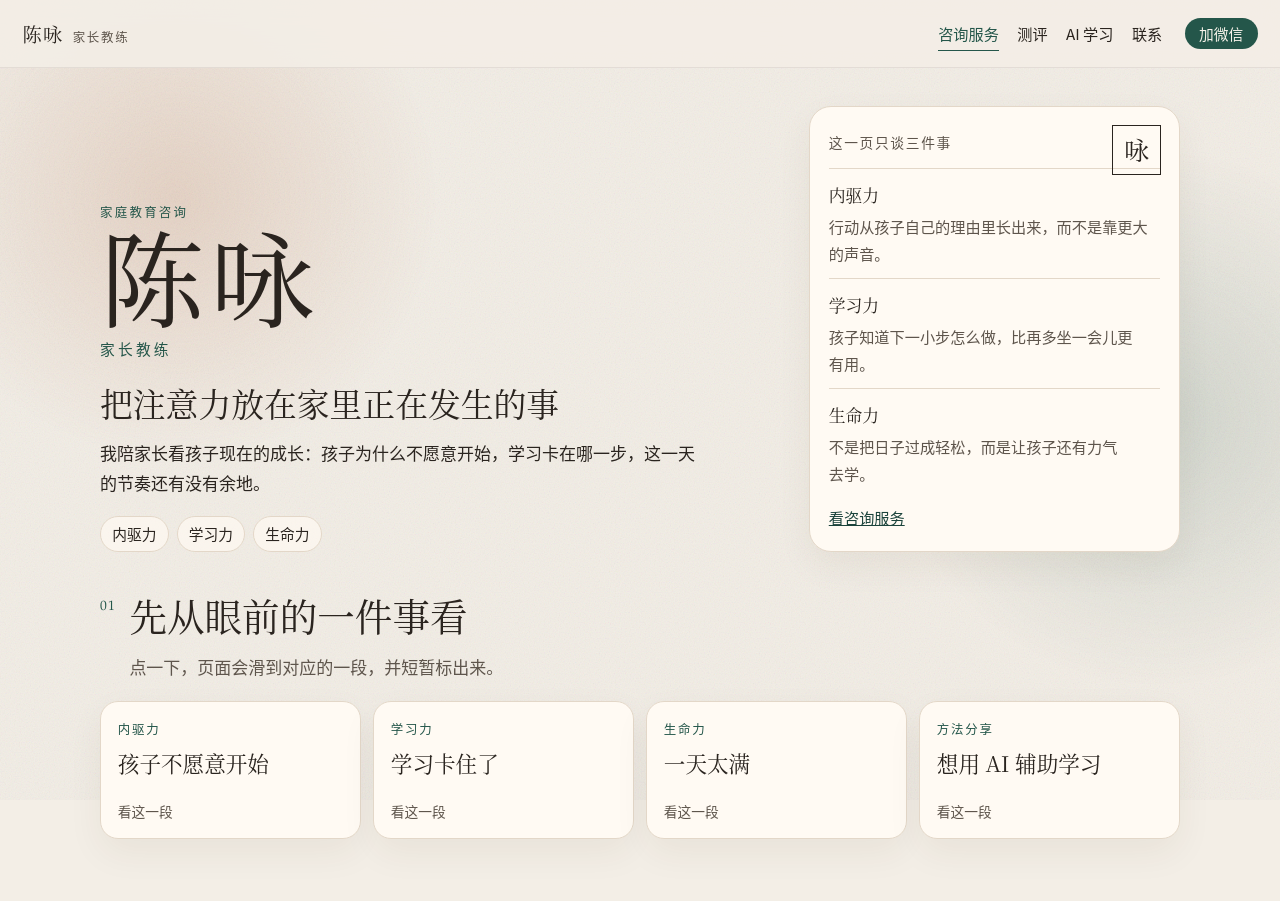
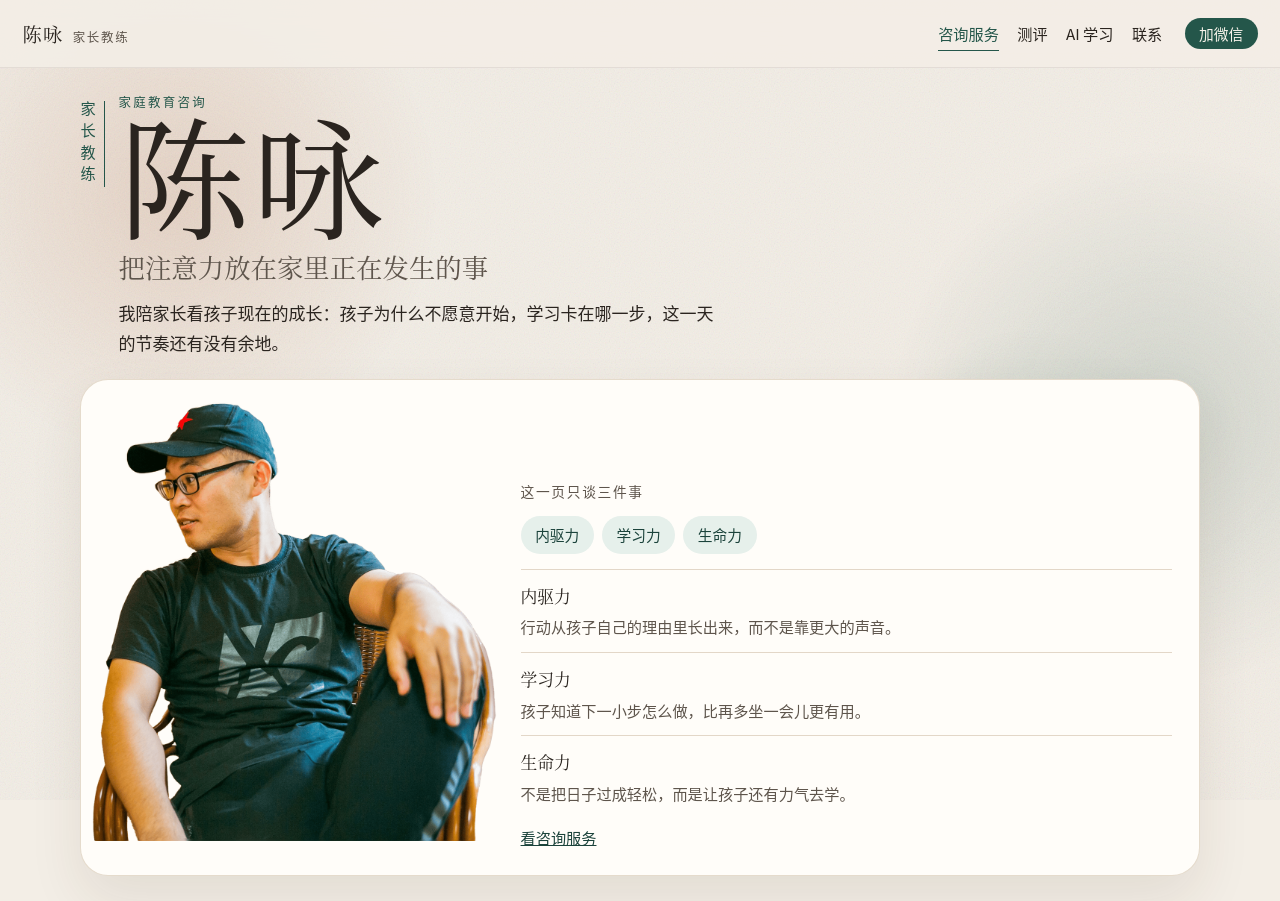
Before and after one commit to yongfc/chenyong-parent-coach, a plain HTML site: page index.html in a window 1280 px wide. Shown: the top 901 px of the page. Drawn offline with Linux system fonts and the light colour scheme.

Commit message:
Preview a poster-style hero with the portrait cutout.
Keep the approved copy, the WeChat QR, and the cream and sage palette. This commit stays off main.

Co-authored-by: 东凰 <yongfc@users.noreply.github.com>

```diff
--- a/index.html
+++ b/index.html
@@ -26,6 +26,8 @@
   <div class="atmosphere" aria-hidden="true">
     <div class="wash wash-a"><i></i></div>
     <div class="wash wash-b"><i></i></div>
+    <div class="wash wash-c"><i></i></div>
+    <div class="wash wash-d"><i></i></div>
     <div class="grain"></div>
   </div>
   <div class="progress-track" aria-hidden="true"><span class="progress-bar" data-scroll-bar></span></div>
@@ -45,20 +47,27 @@
     <main id="content">
     <div class="intro">
       <header class="hero-copy">
+        <div class="title-row">
+          <p class="side-label">家长教练</p>
+          <div class="title-stack">
             <p class="kicker">家庭教育咨询</p>
             <h1>陈咏</h1>
-        <p class="role">家长教练</p>
             <p class="display">把注意力放在家里正在发生的事</p>
             <p class="lede">我陪家长看孩子现在的成长：孩子为什么不愿意开始，学习卡在哪一步，这一天的节奏还有没有余地。</p>
-        <ul class="focus">
+          </div>
+        </div>
+      </header>
+      <aside class="hero-card portrait-card">
+        <figure class="portrait">
+          <img src="assets/portrait.png" alt="陈咏" width="1100" height="1187">
+        </figure>
+        <div class="portrait-copy">
+          <p class="hero-card-kicker">这一页只谈三件事</p>
+          <ul class="focus" aria-label="三个主题">
             <li>内驱力</li>
             <li>学习力</li>
             <li>生命力</li>
           </ul>
-      </header>
-      <aside class="hero-card">
-        <p class="seal" aria-hidden="true">咏</p>
-        <p class="hero-card-kicker">这一页只谈三件事</p>
           <ol class="hero-points">
             <li>
               <span>内驱力</span>
@@ -74,6 +83,7 @@
             </li>
           </ol>
           <a class="text-link" href="#consult">看咨询服务</a>
+        </div>
       </aside>
       <section class="band reveal scenes" id="scenes" aria-labelledby="scenes-title">
         <div class="section-head">
--- a/styles.css
+++ b/styles.css
@@ -9,7 +9,7 @@
   --sage-deep: #1b433b;
   --sage-soft: #e6f0eb;
   --blush: #f6e7d6;
-  --shadow: 0 14px 36px rgba(72, 48, 24, 0.06);
+  --shadow: 0 18px 42px rgba(72, 48, 24, 0.07);
   --sans: "PingFang SC", "Hiragino Sans GB", "Noto Sans SC", "Noto Sans CJK SC", "Source Han Sans SC", "Microsoft YaHei", "WenQuanYi Micro Hei", sans-serif;
   --serif: "Songti SC", "Source Han Serif SC", "Noto Serif SC", "Noto Serif CJK SC", "STSong", "PMingLiU", "Songti TC", "AR PL UMing CN", "AR PL UMing TW", serif;
   color-scheme: light;
@@ -162,12 +162,12 @@ body {
 h1, h2, h3 { font-weight: 500; }
 
 h1 {
-  margin: 0.15rem 0 0;
+  margin: 0.1rem 0 0;
   font-family: var(--serif);
-  font-size: clamp(3.5rem, 16vw, 6.5rem);
+  font-size: clamp(4.6rem, 18vw, 8.2rem);
   font-weight: 500;
-  line-height: 0.95;
-  letter-spacing: 0.06em;
+  line-height: 0.88;
+  letter-spacing: 0.02em;
 }
 
 h2 {
@@ -198,9 +198,25 @@ p, li { text-wrap: pretty; }
   padding-top: 1.4rem;
 }
 
-.intro .scenes { margin-top: 0.4rem; }
+.intro .scenes { margin-top: 0.8rem; }
 
-.hero-card { order: 3; }
+.title-row {
+  display: flex;
+  align-items: flex-start;
+  gap: 0.85rem;
+}
+
+.side-label {
+  flex: none;
+  margin: 0.55rem 0 0;
+  padding-right: 0.55rem;
+  border-right: 1px solid var(--sage);
+  writing-mode: vertical-rl;
+  color: var(--sage);
+  font-size: 0.95rem;
+  letter-spacing: 0.42em;
+  line-height: 1;
+}
 
 .role {
   margin: 0.7rem 0 0;
@@ -210,12 +226,13 @@ p, li { text-wrap: pretty; }
 }
 
 .display {
-  margin: 1.15rem 0 0;
+  margin: 1.05rem 0 0;
   max-width: 16em;
+  color: var(--muted);
   font-family: var(--serif);
-  font-size: clamp(1.45rem, 3.4vw, 2.05rem);
-  font-weight: 500;
-  line-height: 1.4;
+  font-size: clamp(1.2rem, 2.5vw, 1.65rem);
+  font-weight: 400;
+  line-height: 1.45;
 }
 
 .lede {
@@ -243,10 +260,46 @@ p, li { text-wrap: pretty; }
 .hero-card {
   position: relative;
   padding: 1.25rem 1.2rem 1.2rem;
-  border: 1px solid var(--line);
-  border-radius: 22px;
-  background: var(--card);
-  box-shadow: var(--shadow);
+  border: 1px solid rgba(227, 215, 200, 0.9);
+  border-radius: 28px;
+  background: #fffdf9;
+  box-shadow: 0 24px 54px rgba(72, 48, 24, 0.09);
+}
+
+.portrait-card {
+  display: grid;
+  grid-template-columns: 1fr;
+  align-items: end;
+  gap: 0.15rem 1.1rem;
+  padding: 0 1.05rem 1.15rem;
+  overflow: visible;
+}
+
+.portrait {
+  margin: 0;
+  display: flex;
+  justify-content: center;
+  align-items: flex-end;
+  padding: 0.85rem 0.35rem 0.7rem;
+}
+
+.portrait img {
+  display: block;
+  width: min(100%, 320px);
+  height: auto;
+  margin: 0 auto;
+  background: transparent;
+}
+
+.portrait-copy { padding-bottom: 0.15rem; }
+
+.portrait-card .focus { margin-top: 0.85rem; }
+
+.portrait-card .focus li {
+  padding: 0.32rem 0.85rem;
+  border-color: transparent;
+  background: var(--sage-soft);
+  color: var(--sage-deep);
 }
 
 .seal {
@@ -343,7 +396,7 @@ p, li { text-wrap: pretty; }
   min-height: 8.6rem;
   padding: 1.05rem 1.05rem 0.95rem;
   border: 1px solid var(--line);
-  border-radius: 18px;
+  border-radius: 22px;
   background: var(--card);
   box-shadow: var(--shadow);
   color: inherit;
@@ -402,7 +455,7 @@ p, li { text-wrap: pretty; }
 .card,
 .contact-card {
   border: 1px solid var(--line);
-  border-radius: 18px;
+  border-radius: 22px;
   background: var(--card);
   box-shadow: var(--shadow);
 }
@@ -933,15 +986,29 @@ html.js .reveal.is-in .step:hover { transition-delay: 0s; transform: translateY(
     width: min(1080px, calc(100% - 4rem));
     padding-bottom: 4.5rem;
   }
+  .page { width: min(1120px, calc(100% - 4rem)); }
   .intro {
-    grid-template-columns: minmax(0, 1.35fr) minmax(16rem, 0.75fr);
-    gap: 1.25rem 2.5rem;
+    grid-template-columns: 1fr;
+    gap: 1.35rem;
+    align-items: stretch;
+    padding-top: 1.5rem;
+  }
+  .hero-copy,
+  .hero-card,
+  .intro .scenes { grid-column: auto; grid-row: auto; }
+  .intro .scenes { margin-top: 0.4rem; }
+  .portrait-card {
+    grid-template-columns: minmax(240px, 0.78fr) minmax(0, 1.22fr);
     align-items: end;
-    padding-top: 2.4rem;
+    padding: 0 1.7rem 1.3rem 0.35rem;
   }
-  .hero-copy { grid-column: 1; grid-row: 1; }
-  .hero-card { grid-column: 2; grid-row: 1; order: 0; }
-  .intro .scenes { grid-column: 1 / -1; margin-top: 1.2rem; }
+  .portrait {
+    padding: 1.1rem 0.2rem 0.85rem 0.15rem;
+  }
+  .portrait img {
+    width: min(100%, 430px);
+    margin: 0;
+  }
   .scene-grid { grid-template-columns: repeat(4, 1fr); }
   .explore-card,
   .contact-card { padding: 1.5rem 1.4rem; }
@@ -999,6 +1066,33 @@ html.js .reveal.is-in .step:hover { transition-delay: 0s; transform: translateY(
   animation: drift-b 34s ease-in-out infinite alternate;
 }
 
+.wash-c {
+  left: 42%;
+  bottom: -8vh;
+  width: min(38vw, 28rem);
+  height: min(38vw, 28rem);
+  transform: translate3d(calc(var(--scroll) * 12px), calc(var(--scroll) * -40px), 0);
+}
+
+.wash-c i {
+  background: radial-gradient(circle, rgba(176, 154, 112, 0.22), rgba(176, 154, 112, 0) 70%);
+  animation: drift-a 30s ease-in-out infinite alternate-reverse;
+}
+
+.wash-d {
+  right: 8vw;
+  bottom: 18vh;
+  width: min(26vw, 18rem);
+  height: min(32vw, 22rem);
+  border-radius: 46% 54% 48% 52%;
+  transform: translate3d(calc(var(--scroll) * -16px), calc(var(--scroll) * -56px), 0);
+}
+
+.wash-d i {
+  background: radial-gradient(circle, rgba(120, 158, 140, 0.2), rgba(120, 158, 140, 0) 68%);
+  animation: drift-b 26s ease-in-out infinite alternate;
+}
+
 .grain {
   position: absolute;
   inset: -10%;
@@ -1035,26 +1129,22 @@ html.js .reveal.is-in .step:hover { transition-delay: 0s; transform: translateY(
   transform-origin: left center;
 }
 
-html.js .hero-copy > .kicker,
-html.js .hero-copy > h1,
-html.js .hero-copy > .role,
-html.js .hero-copy > .display,
-html.js .hero-copy > .lede,
-html.js .hero-card,
-html.js .focus li {
+html.js .side-label,
+html.js .title-stack > .kicker,
+html.js .title-stack > h1,
+html.js .title-stack > .display,
+html.js .title-stack > .lede,
+html.js .hero-card {
   opacity: 0;
   animation: hero-in 0.9s cubic-bezier(0.22, 0.7, 0.2, 1) forwards;
 }
 
-html.js .hero-copy > .kicker { animation-delay: 0.05s; }
-html.js .hero-copy > h1 { animation: name-in 1s cubic-bezier(0.22, 0.7, 0.2, 1) 0.12s forwards; }
-html.js .hero-copy > .role { animation-delay: 0.32s; }
-html.js .hero-copy > .display { animation-delay: 0.44s; }
-html.js .hero-copy > .lede { animation-delay: 0.56s; }
-html.js .focus li:nth-child(1) { animation-delay: 0.7s; }
-html.js .focus li:nth-child(2) { animation-delay: 0.78s; }
-html.js .focus li:nth-child(3) { animation-delay: 0.86s; }
-html.js .hero-card { animation-delay: 0.4s; }
+html.js .side-label { animation-delay: 0.04s; }
+html.js .title-stack > .kicker { animation-delay: 0.08s; }
+html.js .title-stack > h1 { animation: name-in 1.05s cubic-bezier(0.22, 0.7, 0.2, 1) 0.12s forwards; }
+html.js .title-stack > .display { animation-delay: 0.42s; }
+html.js .title-stack > .lede { animation-delay: 0.54s; }
+html.js .hero-card { animation-delay: 0.62s; }
 
 @keyframes hero-in {
   from { opacity: 0; transform: translateY(16px); }
@@ -1063,7 +1153,7 @@ html.js .hero-card { animation-delay: 0.4s; }
 
 @keyframes name-in {
   from { opacity: 0; transform: translateY(22px); letter-spacing: 0.16em; }
-  to { opacity: 1; transform: none; letter-spacing: 0.06em; }
+  to { opacity: 1; transform: none; letter-spacing: 0.02em; }
 }
 
 @media print {
@@ -1101,22 +1191,21 @@ html.js .hero-card { animation-delay: 0.4s; }
   html.js .reveal.is-in .step:hover { transform: none; }
   .wash i,
   .grain,
-  html.js .hero-copy > .kicker,
-  html.js .hero-copy > h1,
-  html.js .hero-copy > .role,
-  html.js .hero-copy > .display,
-  html.js .hero-copy > .lede,
+  html.js .side-label,
+  html.js .title-stack > .kicker,
+  html.js .title-stack > h1,
+  html.js .title-stack > .display,
+  html.js .title-stack > .lede,
   html.js .hero-card,
-  html.js .focus li,
   html.js .reveal > *,
   html.js .reveal.is-in > *,
   .is-lit::after { animation: none; }
   .wash { transform: none; }
   .is-lit::after { background: rgba(243, 226, 208, 0.55); }
-  html.js .hero-copy > *,
-  html.js .hero-copy > h1,
+  html.js .side-label,
+  html.js .title-stack > *,
+  html.js .title-stack > h1,
   html.js .hero-card,
-  html.js .focus li,
   html.js .reveal > *,
   html.js .reveal.is-in > *,
   html.js .scene,
```
Also changed, not shown: assets/portrait.png (added). Lines whose indentation alone changed are shown as unchanged.
